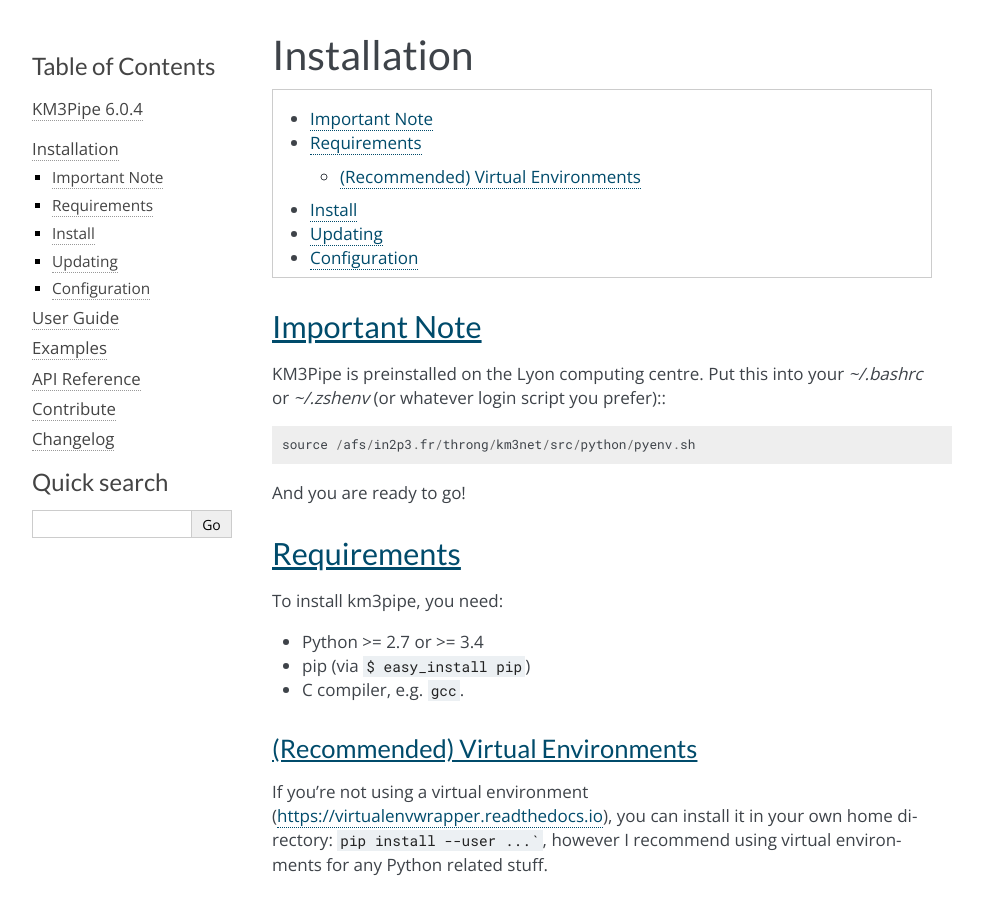
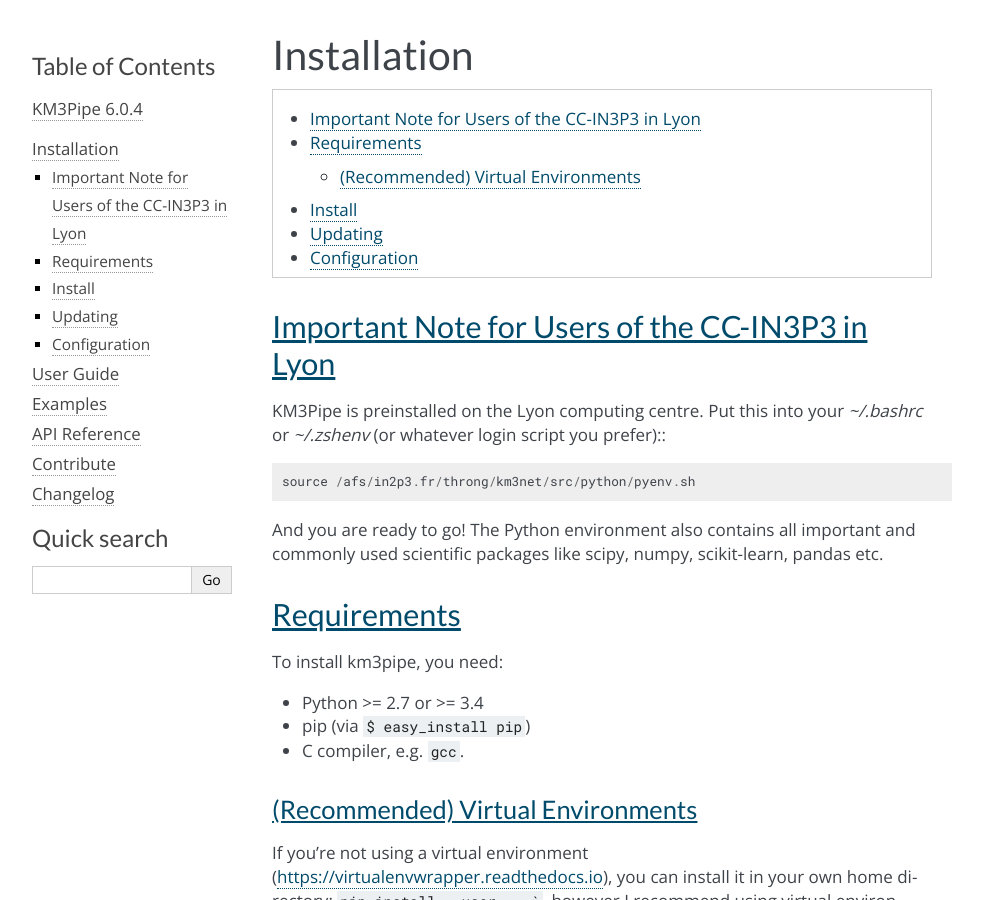
Before and after one commit to tamasgal/km3pipe, a Sphinx documentation site: the page built from docs/install.rst, in a window 1280 px wide and 900 px high. Shown: the whole window, without its empty margins (148-1131 px from the left). Built offline with Sphinx 7.4.7, drawn with Linux system fonts in a browser that asks for light colours; formulas are drawn with MathJax 3; pages that are not in the unit, such as notebooks, are missing from menus; the version number could not be read and is left out.

Commit message:
More information about the pyenv

```diff
--- a/docs/install.rst
+++ b/docs/install.rst
@@ -5,8 +5,8 @@
 .. contents:: :local:
 
 
-Important Note
---------------
+Important Note for Users of the CC-IN3P3 in Lyon
+------------------------------------------------
 
 KM3Pipe is preinstalled on the Lyon computing centre. Put this into your
 `~/.bashrc` or `~/.zshenv` (or whatever login script you prefer):::
@@ -14,6 +14,8 @@
     source /afs/in2p3.fr/throng/km3net/src/python/pyenv.sh
 
 And you are ready to go!
+The Python environment also contains all important and commonly used scientific
+packages like scipy, numpy, scikit-learn, pandas etc.
 
 Requirements
 ------------
```
